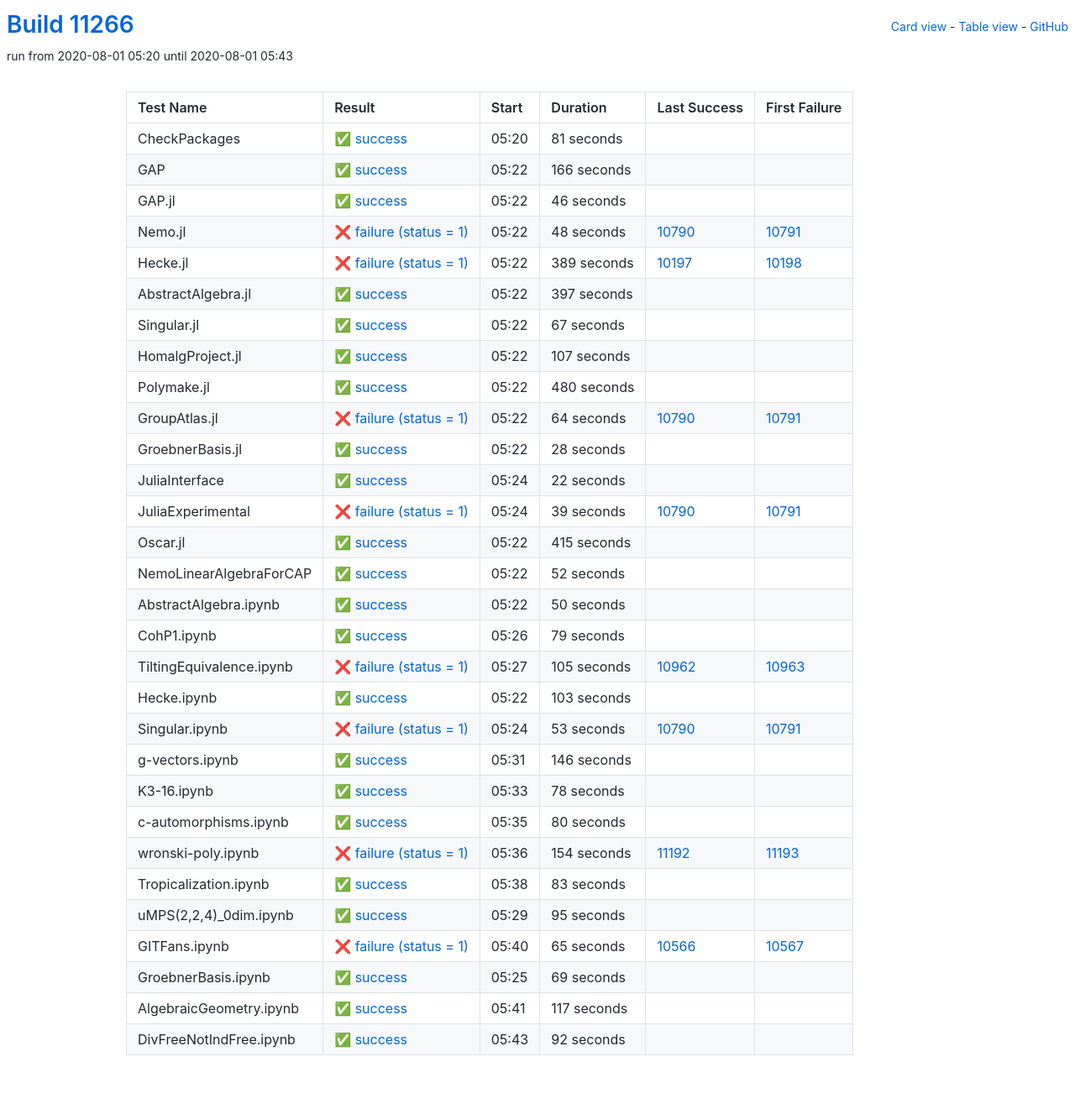
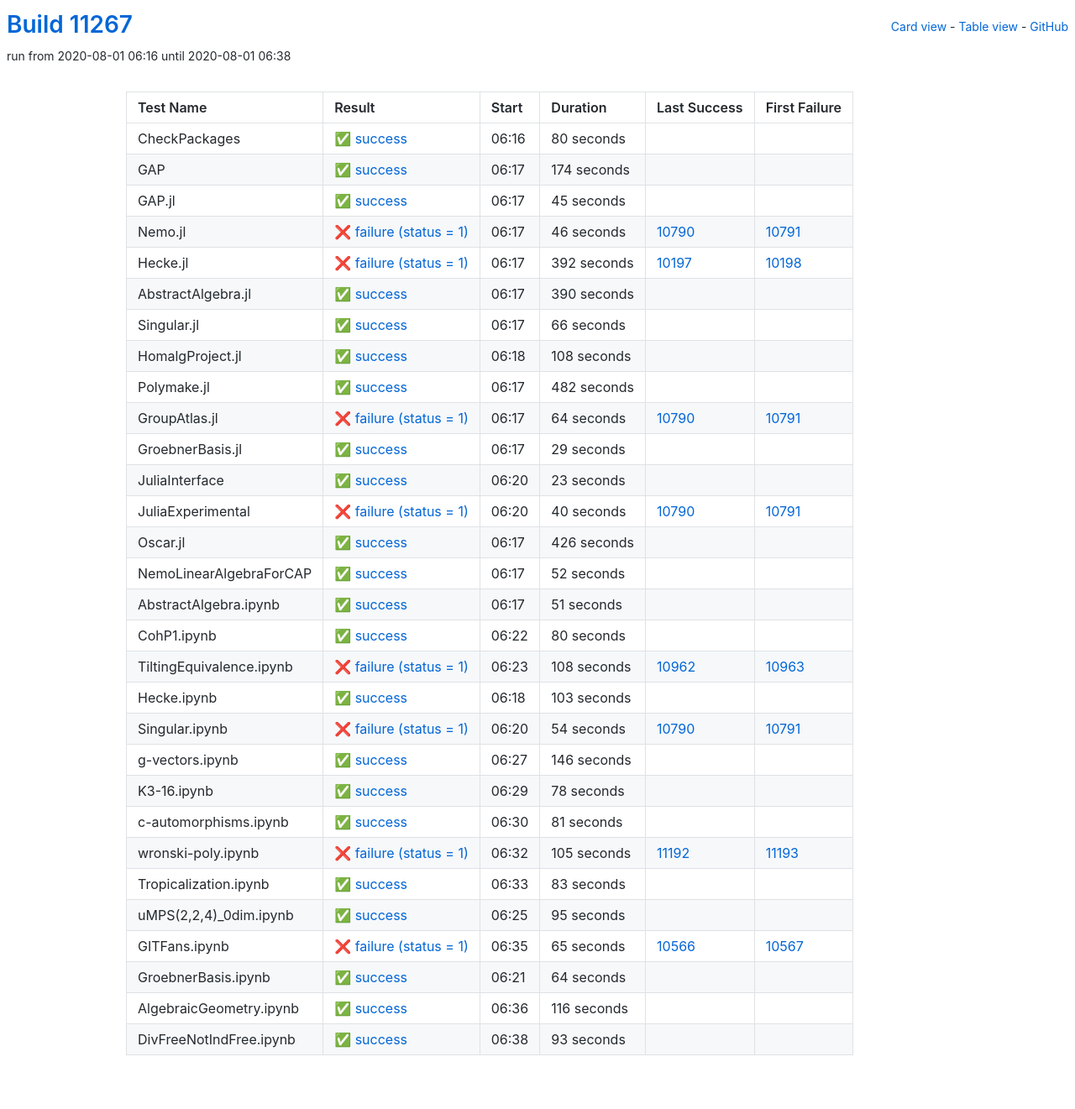
Before and after one commit to oscar-system/oscar-ci-status, a Jekyll site: the page built from table.html, in a window 1280 px wide. Shown: the whole page at 84% size. Built offline with Jekyll 4.4.1, drawn with Linux system fonts in a browser that asks for light colours.

Commit message:
Build #11267

```diff
--- a/_data/ci.yml
+++ b/_data/ci.yml
@@ -1,6 +1,6 @@
 ---
-build: 11266
-build_url: https://oscarci.mathematik.uni-kl.de/job/oscar/11266/
+build: 11267
+build_url: https://oscarci.mathematik.uni-kl.de/job/oscar/11267/
 job: oscar
 organization: oscar-system
 repo: oscar-ci-status
@@ -8,116 +8,116 @@
 tests:
 - name: CheckPackages
   id: checkpackages
-  log: https://oscarci.mathematik.uni-kl.de/job/oscar/11266/artifact/logs/build-11266/CheckPackages.log
-  start: 2020-08-01 05:20
+  log: https://oscarci.mathematik.uni-kl.de/job/oscar/11267/artifact/logs/build-11267/CheckPackages.log
+  start: 2020-08-01 06:16
   success: true
   exitcode: 0
   status: success
-  duration: 81
+  duration: 80
   last_success: false
   last_success_url:
   first_failure: false
   first_failure_url:
 - name: GAP
   id: gap
-  log: https://oscarci.mathematik.uni-kl.de/job/oscar/11266/artifact/logs/build-11266/GAP.log
-  start: 2020-08-01 05:22
+  log: https://oscarci.mathematik.uni-kl.de/job/oscar/11267/artifact/logs/build-11267/GAP.log
+  start: 2020-08-01 06:17
   success: true
   exitcode: 0
   status: success
-  duration: 166
+  duration: 174
   last_success: false
   last_success_url:
   first_failure: false
   first_failure_url:
 - name: GAP.jl
   id: gap-jl
-  log: https://oscarci.mathematik.uni-kl.de/job/oscar/11266/artifact/logs/build-11266/GAP.jl.log
-  start: 2020-08-01 05:22
+  log: https://oscarci.mathematik.uni-kl.de/job/oscar/11267/artifact/logs/build-11267/GAP.jl.log
+  start: 2020-08-01 06:17
   success: true
   exitcode: 0
   status: success
-  duration: 46
+  duration: 45
   last_success: false
   last_success_url:
   first_failure: false
   first_failure_url:
 - name: Nemo.jl
   id: nemo-jl
-  log: https://oscarci.mathematik.uni-kl.de/job/oscar/11266/artifact/logs/build-11266/Nemo.jl.log
-  start: 2020-08-01 05:22
+  log: https://oscarci.mathematik.uni-kl.de/job/oscar/11267/artifact/logs/build-11267/Nemo.jl.log
+  start: 2020-08-01 06:17
   success: false
   exitcode: 1
   status: failure
-  duration: 48
+  duration: 46
   last_success: 10790
   last_success_url: https://oscarci.mathematik.uni-kl.de/job/oscar/10790/
   first_failure: 10791
   first_failure_url: https://oscarci.mathematik.uni-kl.de/job/oscar/10791/
 - name: Hecke.jl
   id: hecke-jl
-  log: https://oscarci.mathematik.uni-kl.de/job/oscar/11266/artifact/logs/build-11266/Hecke.jl.log
-  start: 2020-08-01 05:22
+  log: https://oscarci.mathematik.uni-kl.de/job/oscar/11267/artifact/logs/build-11267/Hecke.jl.log
+  start: 2020-08-01 06:17
   success: false
   exitcode: 1
   status: failure
-  duration: 389
+  duration: 392
   last_success: 10197
   last_success_url: https://oscarci.mathematik.uni-kl.de/job/oscar/10197/
   first_failure: 10198
   first_failure_url: https://oscarci.mathematik.uni-kl.de/job/oscar/10198/
 - name: AbstractAlgebra.jl
   id: abstractalgebra-jl
-  log: https://oscarci.mathematik.uni-kl.de/job/oscar/11266/artifact/logs/build-11266/AbstractAlgebra.jl.log
-  start: 2020-08-01 05:22
+  log: https://oscarci.mathematik.uni-kl.de/job/oscar/11267/artifact/logs/build-11267/AbstractAlgebra.jl.log
+  start: 2020-08-01 06:17
   success: true
   exitcode: 0
   status: success
-  duration: 397
+  duration: 390
   last_success: false
   last_success_url:
   first_failure: false
   first_failure_url:
 - name: Singular.jl
   id: singular-jl
-  log: https://oscarci.mathematik.uni-kl.de/job/oscar/11266/artifact/logs/build-11266/Singular.jl.log
-  start: 2020-08-01 05:22
+  log: https://oscarci.mathematik.uni-kl.de/job/oscar/11267/artifact/logs/build-11267/Singular.jl.log
+  start: 2020-08-01 06:17
   success: true
   exitcode: 0
   status: success
-  duration: 67
+  duration: 66
   last_success: false
   last_success_url:
   first_failure: false
   first_failure_url:
 - name: HomalgProject.jl
   id: homalgproject-jl
-  log: https://oscarci.mathematik.uni-kl.de/job/oscar/11266/artifact/logs/build-11266/HomalgProject.jl.log
-  start: 2020-08-01 05:22
+  log: https://oscarci.mathematik.uni-kl.de/job/oscar/11267/artifact/logs/build-11267/HomalgProject.jl.log
+  start: 2020-08-01 06:18
   success: true
   exitcode: 0
   status: success
-  duration: 107
+  duration: 108
   last_success: false
   last_success_url:
   first_failure: false
   first_failure_url:
 - name: Polymake.jl
   id: polymake-jl
-  log: https://oscarci.mathematik.uni-kl.de/job/oscar/11266/artifact/logs/build-11266/Polymake.jl.log
-  start: 2020-08-01 05:22
+  log: https://oscarci.mathematik.uni-kl.de/job/oscar/11267/artifact/logs/build-11267/Polymake.jl.log
+  start: 2020-08-01 06:17
   success: true
   exitcode: 0
   status: success
-  duration: 480
+  duration: 482
   last_success: false
   last_success_url:
   first_failure: false
   first_failure_url:
 - name: GroupAtlas.jl
   id: groupatlas-jl
-  log: https://oscarci.mathematik.uni-kl.de/job/oscar/11266/artifact/logs/build-11266/GroupAtlas.jl.log
-  start: 2020-08-01 05:22
+  log: https://oscarci.mathematik.uni-kl.de/job/oscar/11267/artifact/logs/build-11267/GroupAtlas.jl.log
+  start: 2020-08-01 06:17
   success: false
   exitcode: 1
   status: failure
@@ -128,56 +128,56 @@
   first_failure_url: https://oscarci.mathematik.uni-kl.de/job/oscar/10791/
 - name: GroebnerBasis.jl
   id: groebnerbasis-jl
-  log: https://oscarci.mathematik.uni-kl.de/job/oscar/11266/artifact/logs/build-11266/GroebnerBasis.jl.log
-  start: 2020-08-01 05:22
+  log: https://oscarci.mathematik.uni-kl.de/job/oscar/11267/artifact/logs/build-11267/GroebnerBasis.jl.log
+  start: 2020-08-01 06:17
   success: true
   exitcode: 0
   status: success
-  duration: 28
+  duration: 29
   last_success: false
   last_success_url:
   first_failure: false
   first_failure_url:
 - name: JuliaInterface
   id: juliainterface
-  log: https://oscarci.mathematik.uni-kl.de/job/oscar/11266/artifact/logs/build-11266/JuliaInterface.log
-  start: 2020-08-01 05:24
+  log: https://oscarci.mathematik.uni-kl.de/job/oscar/11267/artifact/logs/build-11267/JuliaInterface.log
+  start: 2020-08-01 06:20
   success: true
   exitcode: 0
   status: success
-  duration: 22
+  duration: 23
   last_success: false
   last_success_url:
   first_failure: false
   first_failure_url:
 - name: JuliaExperimental
   id: juliaexperimental
-  log: https://oscarci.mathematik.uni-kl.de/job/oscar/11266/artifact/logs/build-11266/JuliaExperimental.log
-  start: 2020-08-01 05:24
+  log: https://oscarci.mathematik.uni-kl.de/job/oscar/11267/artifact/logs/build-11267/JuliaExperimental.log
+  start: 2020-08-01 06:20
   success: false
   exitcode: 1
   status: failure
-  duration: 39
+  duration: 40
   last_success: 10790
   last_success_url: https://oscarci.mathematik.uni-kl.de/job/oscar/10790/
   first_failure: 10791
   first_failure_url: https://oscarci.mathematik.uni-kl.de/job/oscar/10791/
 - name: Oscar.jl
   id: oscar-jl
-  log: https://oscarci.mathematik.uni-kl.de/job/oscar/11266/artifact/logs/build-11266/Oscar.jl.log
-  start: 2020-08-01 05:22
+  log: https://oscarci.mathematik.uni-kl.de/job/oscar/11267/artifact/logs/build-11267/Oscar.jl.log
+  start: 2020-08-01 06:17
   success: true
   exitcode: 0
   status: success
-  duration: 415
+  duration: 426
   last_success: false
   last_success_url:
   first_failure: false
   first_failure_url:
 - name: NemoLinearAlgebraForCAP
   id: nemolinearalgebraforcap
-  log: https://oscarci.mathematik.uni-kl.de/job/oscar/11266/artifact/logs/build-11266/NemoLinearAlgebraForCAP.log
-  start: 2020-08-01 05:22
+  log: https://oscarci.mathematik.uni-kl.de/job/oscar/11267/artifact/logs/build-11267/NemoLinearAlgebraForCAP.log
+  start: 2020-08-01 06:17
   success: true
   exitcode: 0
   status: success
@@ -188,44 +188,44 @@
   first_failure_url:
 - name: AbstractAlgebra.ipynb
   id: abstractalgebra-ipynb
-  log: https://oscarci.mathematik.uni-kl.de/job/oscar/11266/artifact/logs/build-11266/AbstractAlgebra.ipynb.log
-  start: 2020-08-01 05:22
+  log: https://oscarci.mathematik.uni-kl.de/job/oscar/11267/artifact/logs/build-11267/AbstractAlgebra.ipynb.log
+  start: 2020-08-01 06:17
   success: true
   exitcode: 0
   status: success
-  duration: 50
+  duration: 51
   last_success: false
   last_success_url:
   first_failure: false
   first_failure_url:
 - name: CohP1.ipynb
   id: cohp1-ipynb
-  log: https://oscarci.mathematik.uni-kl.de/job/oscar/11266/artifact/logs/build-11266/CohP1.ipynb.log
-  start: 2020-08-01 05:26
+  log: https://oscarci.mathematik.uni-kl.de/job/oscar/11267/artifact/logs/build-11267/CohP1.ipynb.log
+  start: 2020-08-01 06:22
   success: true
   exitcode: 0
   status: success
-  duration: 79
+  duration: 80
   last_success: false
   last_success_url:
   first_failure: false
   first_failure_url:
 - name: TiltingEquivalence.ipynb
   id: tiltingequivalence-ipynb
-  log: https://oscarci.mathematik.uni-kl.de/job/oscar/11266/artifact/logs/build-11266/TiltingEquivalence.ipynb.log
-  start: 2020-08-01 05:27
+  log: https://oscarci.mathematik.uni-kl.de/job/oscar/11267/artifact/logs/build-11267/TiltingEquivalence.ipynb.log
+  start: 2020-08-01 06:23
   success: false
   exitcode: 1
   status: failure
-  duration: 105
+  duration: 108
   last_success: 10962
   last_success_url: https://oscarci.mathematik.uni-kl.de/job/oscar/10962/
   first_failure: 10963
   first_failure_url: https://oscarci.mathematik.uni-kl.de/job/oscar/10963/
 - name: Hecke.ipynb
   id: hecke-ipynb
-  log: https://oscarci.mathematik.uni-kl.de/job/oscar/11266/artifact/logs/build-11266/Hecke.ipynb.log
-  start: 2020-08-01 05:22
+  log: https://oscarci.mathematik.uni-kl.de/job/oscar/11267/artifact/logs/build-11267/Hecke.ipynb.log
+  start: 2020-08-01 06:18
   success: true
   exitcode: 0
   status: success
@@ -236,20 +236,20 @@
   first_failure_url:
 - name: Singular.ipynb
   id: singular-ipynb
-  log: https://oscarci.mathematik.uni-kl.de/job/oscar/11266/artifact/logs/build-11266/Singular.ipynb.log
-  start: 2020-08-01 05:24
+  log: https://oscarci.mathematik.uni-kl.de/job/oscar/11267/artifact/logs/build-11267/Singular.ipynb.log
+  start: 2020-08-01 06:20
   success: false
   exitcode: 1
   status: failure
-  duration: 53
+  duration: 54
   last_success: 10790
   last_success_url: https://oscarci.mathematik.uni-kl.de/job/oscar/10790/
   first_failure: 10791
   first_failure_url: https://oscarci.mathematik.uni-kl.de/job/oscar/10791/
 - name: g-vectors.ipynb
   id: g-vectors-ipynb
-  log: https://oscarci.mathematik.uni-kl.de/job/oscar/11266/artifact/logs/build-11266/g-vectors.ipynb.log
-  start: 2020-08-01 05:31
+  log: https://oscarci.mathematik.uni-kl.de/job/oscar/11267/artifact/logs/build-11267/g-vectors.ipynb.log
+  start: 2020-08-01 06:27
   success: true
   exitcode: 0
   status: success
@@ -260,8 +260,8 @@
   first_failure_url:
 - name: K3-16.ipynb
   id: k3-16-ipynb
-  log: https://oscarci.mathematik.uni-kl.de/job/oscar/11266/artifact/logs/build-11266/K3-16.ipynb.log
-  start: 2020-08-01 05:33
+  log: https://oscarci.mathematik.uni-kl.de/job/oscar/11267/artifact/logs/build-11267/K3-16.ipynb.log
+  start: 2020-08-01 06:29
   success: true
   exitcode: 0
   status: success
@@ -272,32 +272,32 @@
   first_failure_url:
 - name: c-automorphisms.ipynb
   id: c-automorphisms-ipynb
-  log: https://oscarci.mathematik.uni-kl.de/job/oscar/11266/artifact/logs/build-11266/c-automorphisms.ipynb.log
-  start: 2020-08-01 05:35
+  log: https://oscarci.mathematik.uni-kl.de/job/oscar/11267/artifact/logs/build-11267/c-automorphisms.ipynb.log
+  start: 2020-08-01 06:30
   success: true
   exitcode: 0
   status: success
-  duration: 80
+  duration: 81
   last_success: false
   last_success_url:
   first_failure: false
   first_failure_url:
 - name: wronski-poly.ipynb
   id: wronski-poly-ipynb
-  log: https://oscarci.mathematik.uni-kl.de/job/oscar/11266/artifact/logs/build-11266/wronski-poly.ipynb.log
-  start: 2020-08-01 05:36
+  log: https://oscarci.mathematik.uni-kl.de/job/oscar/11267/artifact/logs/build-11267/wronski-poly.ipynb.log
+  start: 2020-08-01 06:32
   success: false
   exitcode: 1
   status: failure
-  duration: 154
+  duration: 105
   last_success: 11192
   last_success_url: https://oscarci.mathematik.uni-kl.de/job/oscar/11192/
   first_failure: 11193
   first_failure_url: https://oscarci.mathematik.uni-kl.de/job/oscar/11193/
 - name: Tropicalization.ipynb
   id: tropicalization-ipynb
-  log: https://oscarci.mathematik.uni-kl.de/job/oscar/11266/artifact/logs/build-11266/Tropicalization.ipynb.log
-  start: 2020-08-01 05:38
+  log: https://oscarci.mathematik.uni-kl.de/job/oscar/11267/artifact/logs/build-11267/Tropicalization.ipynb.log
+  start: 2020-08-01 06:33
   success: true
   exitcode: 0
   status: success
@@ -308,8 +308,8 @@
   first_failure_url:
 - name: uMPS(2,2,4)_0dim.ipynb
   id: umps-2-2-4-0dim-ipynb
-  log: https://oscarci.mathematik.uni-kl.de/job/oscar/11266/artifact/logs/build-11266/uMPS-2-2-4-_0dim.ipynb.log
-  start: 2020-08-01 05:29
+  log: https://oscarci.mathematik.uni-kl.de/job/oscar/11267/artifact/logs/build-11267/uMPS-2-2-4-_0dim.ipynb.log
+  start: 2020-08-01 06:25
   success: true
   exitcode: 0
   status: success
@@ -320,8 +320,8 @@
   first_failure_url:
 - name: GITFans.ipynb
   id: gitfans-ipynb
-  log: https://oscarci.mathematik.uni-kl.de/job/oscar/11266/artifact/logs/build-11266/GITFans.ipynb.log
-  start: 2020-08-01 05:40
+  log: https://oscarci.mathematik.uni-kl.de/job/oscar/11267/artifact/logs/build-11267/GITFans.ipynb.log
+  start: 2020-08-01 06:35
   success: false
   exitcode: 1
   status: failure
@@ -332,36 +332,36 @@
   first_failure_url: https://oscarci.mathematik.uni-kl.de/job/oscar/10567/
 - name: GroebnerBasis.ipynb
   id: groebnerbasis-ipynb
-  log: https://oscarci.mathematik.uni-kl.de/job/oscar/11266/artifact/logs/build-11266/GroebnerBasis.ipynb.log
-  start: 2020-08-01 05:25
+  log: https://oscarci.mathematik.uni-kl.de/job/oscar/11267/artifact/logs/build-11267/GroebnerBasis.ipynb.log
+  start: 2020-08-01 06:21
   success: true
   exitcode: 0
   status: success
-  duration: 69
+  duration: 64
   last_success: false
   last_success_url:
   first_failure: false
   first_failure_url:
 - name: AlgebraicGeometry.ipynb
   id: algebraicgeometry-ipynb
-  log: https://oscarci.mathematik.uni-kl.de/job/oscar/11266/artifact/logs/build-11266/AlgebraicGeometry.ipynb.log
-  start: 2020-08-01 05:41
+  log: https://oscarci.mathematik.uni-kl.de/job/oscar/11267/artifact/logs/build-11267/AlgebraicGeometry.ipynb.log
+  start: 2020-08-01 06:36
   success: true
   exitcode: 0
   status: success
-  duration: 117
+  duration: 116
   last_success: false
   last_success_url:
   first_failure: false
   first_failure_url:
 - name: DivFreeNotIndFree.ipynb
   id: divfreenotindfree-ipynb
-  log: https://oscarci.mathematik.uni-kl.de/job/oscar/11266/artifact/logs/build-11266/DivFreeNotIndFree.ipynb.log
-  start: 2020-08-01 05:43
+  log: https://oscarci.mathematik.uni-kl.de/job/oscar/11267/artifact/logs/build-11267/DivFreeNotIndFree.ipynb.log
+  start: 2020-08-01 06:38
   success: true
   exitcode: 0
   status: success
-  duration: 92
+  duration: 93
   last_success: false
   last_success_url:
   first_failure: false
```
Also changed, not shown: README.md.
